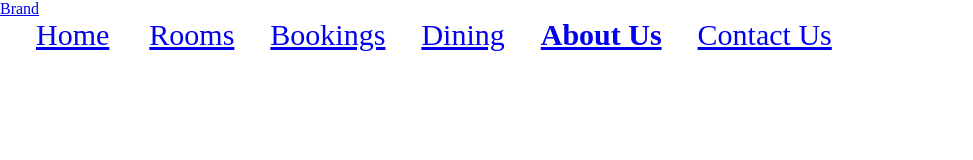
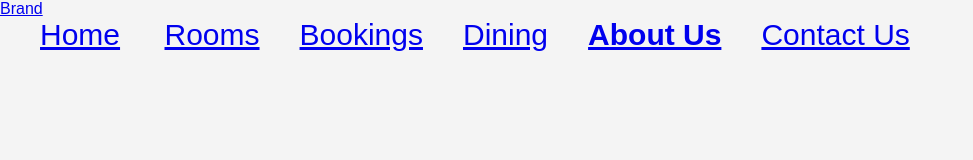
Before and after one commit to shejalshinde77/assignment181, a plain HTML site: page index.html in a window 1280 px wide. Shown: the whole page, without its empty margins (0-973 px from the left). Drawn offline with Linux system fonts and the light colour scheme.

Commit message:
added bogy tag

```diff
--- a/style.css
+++ b/style.css
@@ -3,3 +3,8 @@
     padding: 0;
     box-sizing: border-box;
 }
+body {
+    font-family: 'Arial', sans-serif;
+    background-color: #f4f4f4;
+    color: #333;
+}
```
